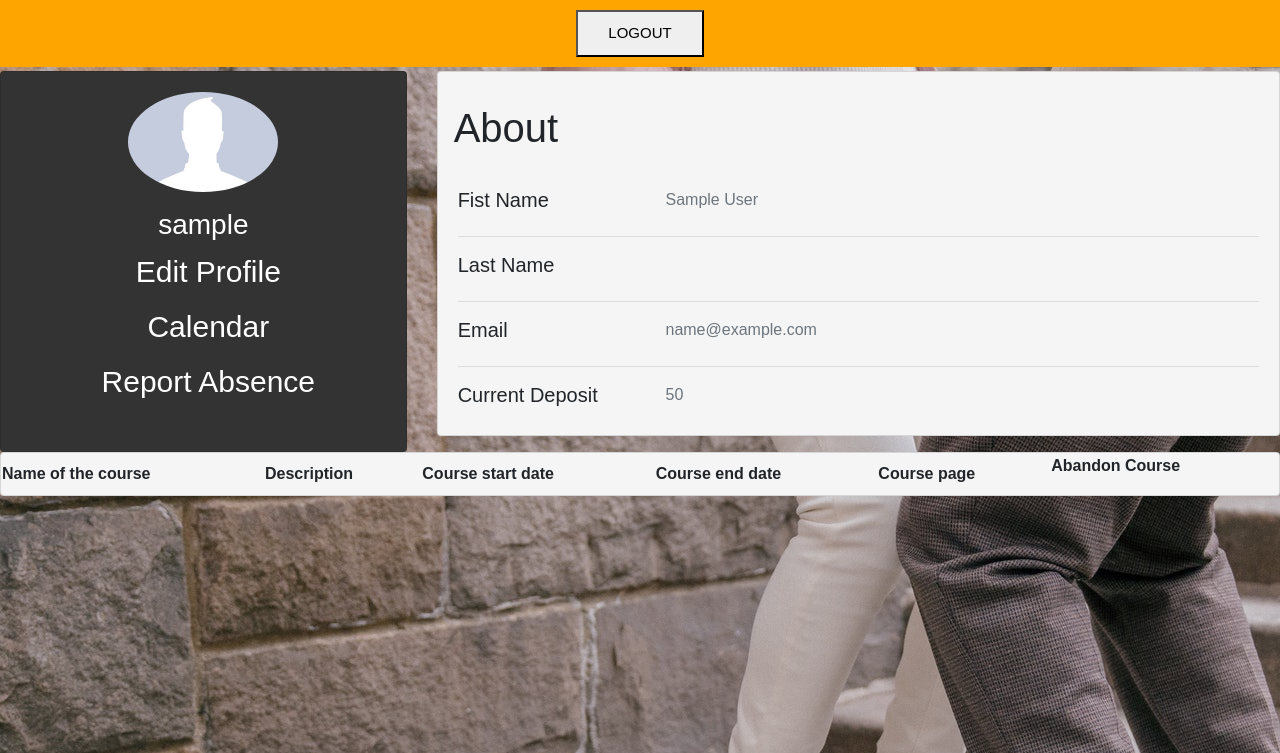
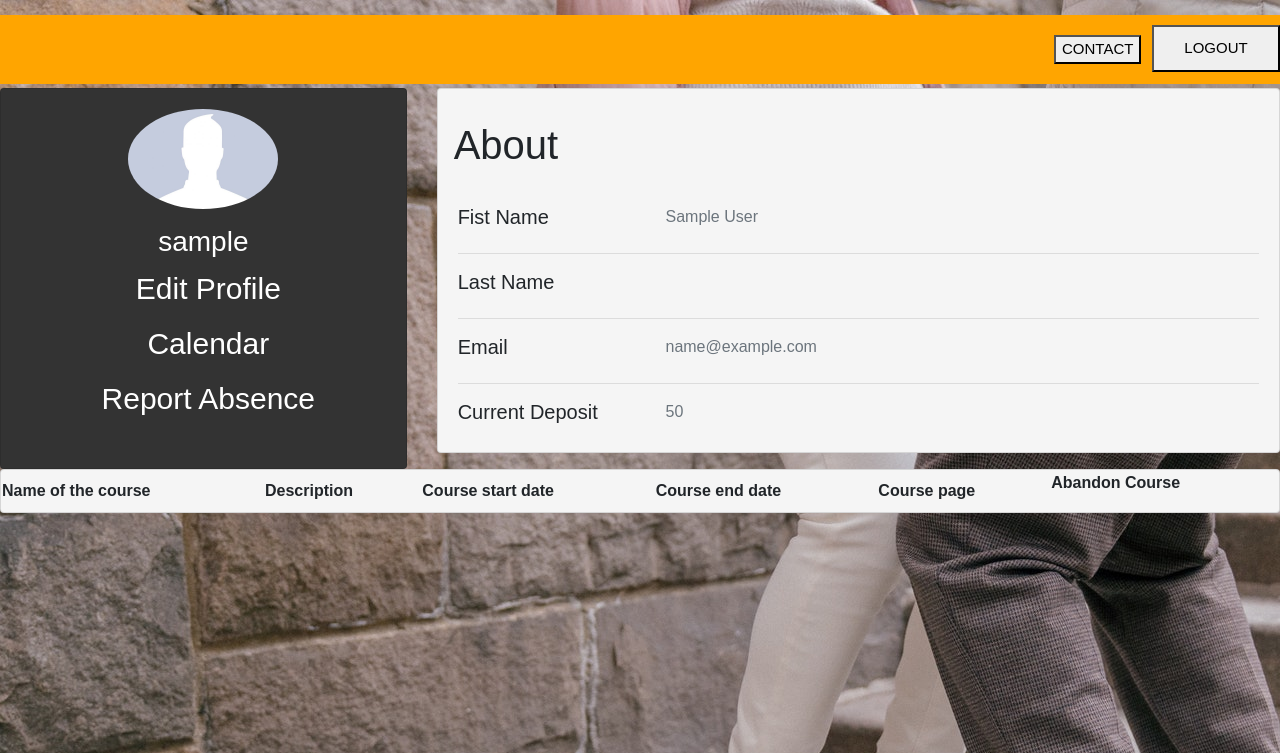
Before and after one commit to MBocian96/ITAPP_ODD_WED0730_dance_school_manager, a Django app: page /client/ in a window 1280 px wide. Shown: the top 753 px of the page. Run offline with Django 3.2, Linux system fonts and the light colour scheme; the visitor is signed in with stand-in values (Sample User, id 1); data that the repository does not hold is empty.

Commit message:
Topbar, CSS

```diff
--- a/dance_school_manager/static/student.css
+++ b/dance_school_manager/static/student.css
@@ -3,6 +3,7 @@ body{
 	background-image: url('back_login.jpg');
 }
 .main{
+    margin-top: 15px;
 	font-family: Arial, Helvetica, sans-serif;
 }
 .topbar{
@@ -91,6 +92,7 @@ body{
     max-width: 70%;
     margin-right: auto;
     margin-left: auto;
+    margin-top: 10%;
 }
 .abandon {
     margin: auto;
@@ -155,3 +157,34 @@ body{
     text-align: center;
     background: whitesmoke;
 }
+.dropdown {
+  position: relative;
+  display: inline-block;
+}
+.dropdown-content {
+  display: none;
+  position: absolute;
+  background-color: #f9f9f9;
+  min-width: 160px;
+  box-shadow: 0px 8px 16px 0px rgba(0,0,0,0.2);
+  padding: 10px 30px;
+  z-index: 1;
+  top: -5px;
+  right: 105%;
+}
+
+.dropdown:hover .dropdown-content {
+  display: block;
+}
+.test{
+	float: right;
+	text-align: center;
+	font-size: 26px;
+    width: 10%;
+    padding: 10px 30px;
+    display: block;
+    margin:10px auto;
+    outline: none;
+    font-size: 15px;
+    text-decoration: none;
+}
--- a/dance_school_manager/templates/profiles/student/student_profile.html
+++ b/dance_school_manager/templates/profiles/student/student_profile.html
@@ -4,11 +4,18 @@
 
 <div class="contrainer">
     <div class="main">
-        <div class="topbar a">
-            <button class="submit-btn" onclick="location.href = '/authentication/logout/'"
+        <div class="topbar">
+            <button class="submit-btn test" onclick="location.href = '/authentication/logout/'"
                 type="button">
                 LOGOUT
             </button>
+            <div class="dropdown test">
+                <button>CONTACT</button>
+                    <div class="dropdown-content">
+                        Adres:Testowa 12
+                        Numer:663742964
+                    </div>
+            </div>
         </div>
         <div class="row">
             <div class="col-md-4 mt-1">
@@ -105,37 +112,4 @@
         {% endfor %}
     </table>
 </div>
-        <!--
-					<div class="card mb-3c content">
-						<h1 class="m-3">Attended Courses</h1>
-						<div class="card-body">
-							<div class="row">
-								<div class="col-md-3">
-									<h5>Course Name</h5>
-                                        <table>
-                                            {% for course in courses_list %}
-                                            <tr>
-                                                <th> {{ course.name }} </th>
-                                            </tr>
-                                            {% endfor %}
-                                        </table>
-								</div>
-								<div class="col-md-9 text-secondary">
-									Course Description
-                                        <table>
-                                            {% for course in courses_list %}
-                                            <tr>
-                                                <th> {{ course.description }} </th>
-                <th>
-                    <a href="{% url 'client_module:abandon_course_view' pk=course.id %}">
-                        <button type="button" class="btn btn-deafult">
-                            <span class="glyphicon glyphicon-pencil" aria-hidden="true"></span>
-                            Delete
-                        </button>
-                    </a>
-                </th>
-            </tr>
-        {% endfor %}
-    </table>
-</div>
 {% endblock %}
```
Also changed, not shown: dance_school_manager/static/teacher.css (+31 -1 lines), dance_school_manager/templates/profiles/student/abandon_course.html (+0 -20 lines), dance_school_manager/templates/profiles/student/course_page_view.html (+0 -25 lines), dance_school_manager/templates/profiles/student/report_absence_view.html (+0 -9 lines), dance_school_manager/templates/profiles/student/student_profile_settings.html (+0 -11 lines), dance_school_manager/templates/profiles/teacher/teacher_profile.html (+11 -53 lines).
